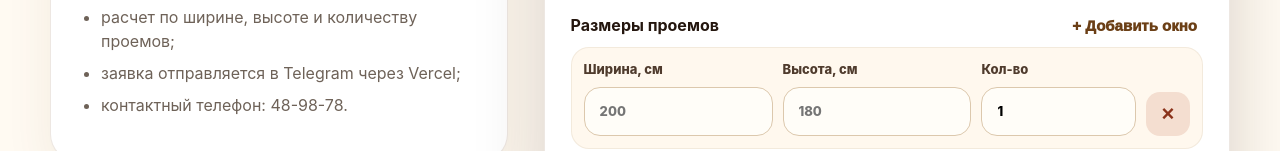
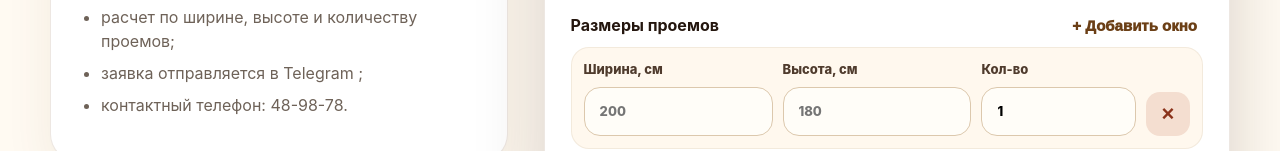
Before and after one commit to shumka55omsk-lang/test_wind55, a website: page mjagkie-okna-irtyshskiy/index.html in a window 1280 px wide. Shown: the part 1313-1464 px from the top of the page. Drawn offline with Linux system fonts and the light colour scheme.

Commit message:
Update index.html

```diff
--- a/mjagkie-okna-irtyshskiy/index.html
+++ b/mjagkie-okna-irtyshskiy/index.html
@@ -147,7 +147,7 @@
           <ul>
             <li>для беседок, веранд, террас и летних кухонь;</li>
             <li>расчет по ширине, высоте и количеству проемов;</li>
-            <li>заявка отправляется в Telegram через Vercel;</li>
+            <li>заявка отправляется в Telegram ;</li>
             <li>контактный телефон: 48-98-78.</li>
           </ul>
         </div>
```
